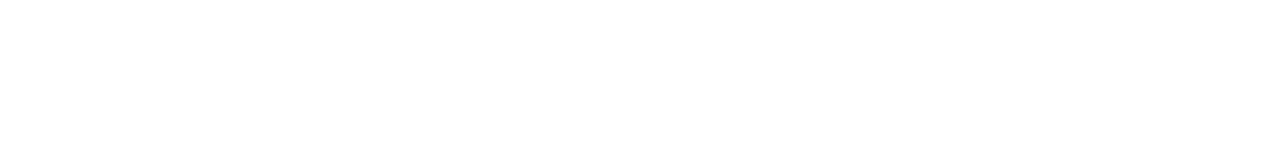
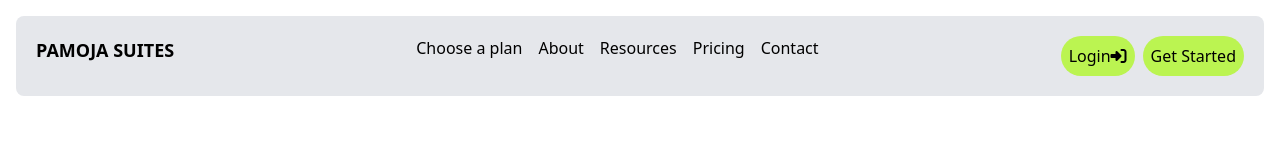
Before and after one commit to wambua7/Pamoja-Suites, a plain HTML site: page index.html in a window 1280 px wide. Drawn offline with nearby package versions, Linux system fonts and the light colour scheme.

Commit message:
add a header section and navbar

```diff
--- a/index.html
+++ b/index.html
@@ -4,8 +4,29 @@
     <meta charset="UTF-8">
     <meta name="viewport" content="width=device-width, initial-scale=1.0">
     <title>Pamoja Suites</title>
+    <script src="https://cdn.jsdelivr.net/npm/@tailwindcss/browser@4"></script>
+    <script src="https://kit.fontawesome.com/a77ff0fe8d.js" crossorigin="anonymous"></script>
+
+
 </head>
 <body>
-
+    <header>
+        <div class="bg-gray-200  rounded-lg m-4 p-5 flex justify-between flex-wrap">
+            <h1 class="font-bold uppercase text-lg ">Pamoja Suites</h1>
+            <nav>
+                <ul class="flex flex-wrap gap-4">
+                    <li><a href="" class="hover:bg-gray-400 cursor-pointer rounded-full">Choose a plan</a></li>
+                    <li><a href="" class="hover:bg-gray-400 cursor-pointer rounded-full">About</a></li>
+                    <li><a href="" class="hover:bg-gray-400 cursor-pointer rounded-full">Resources</a></li>
+                    <li><a href="" class="hover:bg-gray-400 cursor-pointer rounded-full">Pricing</a></li>
+                    <li><a href="" class="hover:bg-gray-400 cursor-pointer rounded-full">Contact</a></li>
+                </ul>
+            </nav>
+            <ul class="flex gap-2 ">
+                <li class="bg-lime-300 rounded-full p-2 hover:bg-lime-500 cursor-pointer"><a href="">Login</a><i class="fa-solid fa-right-to-bracket"></i></li>
+                <li class="bg-lime-300 rounded-full p-2 hover:bg-lime-500 cursor-pointer"><a href="">Get Started</a></li>
+            </ul>
+        </div>
+    </header>
 </body>
 </html>
```
